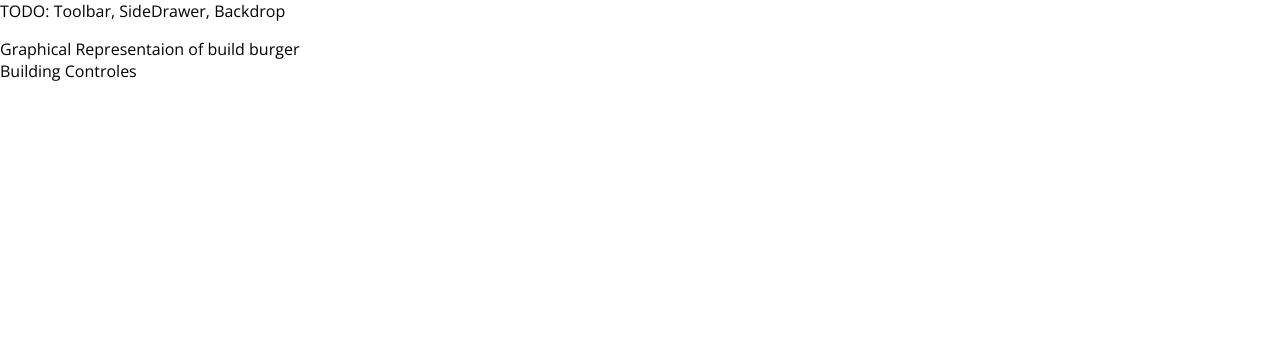
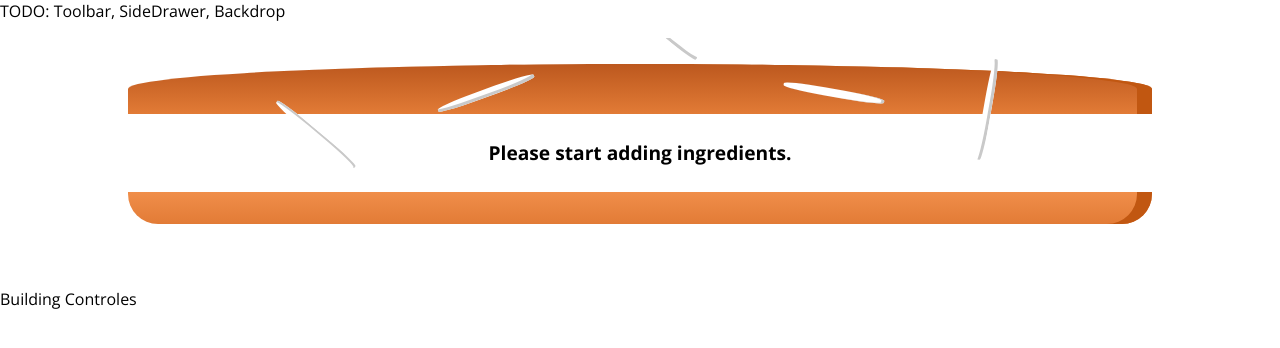
Before and after one commit to keepforever/burger_builder, a React app: page / in a window 1280 px wide. Shown: the top 348 px of the page. Built offline with nearby package versions, Linux system fonts and the light colour scheme.

Commit message:
Completed upto and including lecture 98.  The burger now displays message if there are no ingredients in state.  added some complex logic to extract data from the state's ingredients object

```diff
--- a/package.json
+++ b/package.json
@@ -30,6 +30,7 @@
     "postcss-flexbugs-fixes": "3.2.0",
     "postcss-loader": "2.0.8",
     "promise": "8.0.1",
+    "prop-types": "^15.6.0",
     "raf": "3.4.0",
     "react": "^16.2.0",
     "react-dev-utils": "^4.2.1",
--- /dev/null
+++ b/src/components/Burger/Burger.css
@@ -0,0 +1,32 @@
+.Burger {
+    width: 100%;
+    margin: auto;
+    height: 250px;
+    overflow: scroll;
+    text-align: center;
+    font-weight: bold;
+    font-size: 1.2rem;
+}
+
+@media (mid-width 500px) and (min-height: 400px) {
+    .Burger {
+        width: 350px;
+        height: 300px;
+
+    }
+}
+
+@media (mid-width 500px) and (min-height: 401px) {
+    .Burger {
+        width: 450px;
+        height: 400px;
+
+    }
+}
+@media (mid-width 1000px) and (min-height: 700px) {
+    .Burger {
+        width: 700px;
+        height: 600px;
+
+    }
+}
--- a/src/components/Burger/Burger.js
+++ b/src/components/Burger/Burger.js
@@ -0,0 +1,49 @@
+import React from 'react';
+
+import classes from './Burger.css';
+import BurgerIngredient from './BurgerIngredient/BurgerIngredient';
+
+
+const burger = ( props ) => {
+    let transformedIngredients = Object.keys(props.ingredients)
+        .map( igKey => {
+            return [...Array(props.ingredients[igKey])].map( (_, i) => {
+                return <BurgerIngredient key={igKey + i} type={igKey} />
+            } );
+        } )
+        .reduce((arr, el) => {
+            return arr.concat(el)
+        }, []);
+    if (transformedIngredients.length === 0){
+        transformedIngredients = (
+            <p>Please start adding ingredients.</p>
+        )
+    }
+    console.log(transformedIngredients);
+
+    return (
+        <div className={classes.Burger}>
+            <BurgerIngredient type="bread-top"/>
+            {transformedIngredients}
+            <BurgerIngredient type="bread-bottom"/>
+        </div>
+    );
+};
+
+export default burger;
+
+// we recieve ingredients as a property, but it is an OBJECT of key/value
+// pairs, not an array.  So we cannot use map right away.
+// we must iterate over the object to convert it to an array.
+
+// Object is vanillia javascript which exposes the keys() method
+// which takes an object and gives you an array of the keys
+
+// igKey is short for ingredient-key
+// return [...Array(props.ingredients[igKey])] would return an array
+// of length = (value of key/value pair in the ingredients object)
+
+// return [...Array(props.ingredients[igKey])].map(_, i), we use the
+// underscore to indicate we do not care about the first argument passed
+// into this call of the map method, but only the index, because the index
+// will tell us how many <BurberIngredient /> instances to render.
--- a/src/components/Burger/BurgerIngredient/BurgerIngredient.js
+++ b/src/components/Burger/BurgerIngredient/BurgerIngredient.js
@@ -1,10 +1,52 @@
-import React from 'react';
+import React, { Component } from 'react';
+import PropTypes from 'prop-types';
 
-const burgerIngredient = ( props ) => {
+import classes from './BurgerIngredient.css'
 
+class BurgerIngredient extends Component {
+    render () {
+        let ingredient = null;
+
+        switch (this.props.type) {
+            case ('bread-bottom'):
+                ingredient = <div className={classes.BreadBottom}></div>;
+                break;
+            case ('bread-top'):
+                ingredient = (
+                    <div className={classes.BreadTop}>
+                        <div className={classes.Seeds1}></div>
+                        <div className={classes.Seeds2}></div>
+                    </div>
+            );
+            break;
+            case ('meat'):
+                ingredient = <div className={classes.Meat}></div>;
+                break;
+            case ('cheese'):
+                ingredient = <div className={classes.Cheese}></div>;
+                break;
+            case ('salad'):
+                ingredient = <div className={classes.Salad}></div>;
+                break;
+            case ('bacon'):
+                ingredient = <div className={classes.Bacon}></div>;
+                break;
+            default:
+                ingredient = null;
+
+        };
+    return ingredient;
+    }
+
+}
+
+BurgerIngredient.propTypes = {
+    type: PropTypes.string.isRequired
 };
 
-export default burgerINgredient;
+export default BurgerIngredient;
 
 // we use the curly braces in this stateless functional component because
 // we want to run some logic before rendering JSX.
+// must use this.props.types, "this" because we are inside a class now per
+// the extends Component instantiation.
--- a/src/containers/BurgerBuilder/BurgerBuilder.js
+++ b/src/containers/BurgerBuilder/BurgerBuilder.js
@@ -1,19 +1,31 @@
 import React, { Component } from 'react';
 import Aus from '../../hoc/Aus';
-
-
+import Burger from '../../components/Burger/Burger';
 
 class BurgerBuilder extends Component {
-  render() {
+
+    state = {
+        ingredients: {
+            bacon: 0,
+            salad: 0,
+            cheese: 0,
+            meat: 0
+        }
+    }
+    render() {
     return (
       <Aus>
-          <div> Graphical Representaion of build burger </div>
+          <Burger ingredients={this.state.ingredients} />
           <div> Building Controles </div>
       </Aus>
     );
-  }
+    }
 }
 
 export default BurgerBuilder;
 
-//
+// in this component we will control the dynamic rendering of ingredients
+// using state.
+// since we want to put ingredients on our burger (aka, tell the burger which
+// ingredients to render), we will pass in the ingredients object from the state
+// as a property.
```
Also changed, not shown: 1 other file (tests, documents, lock files or other folders).
